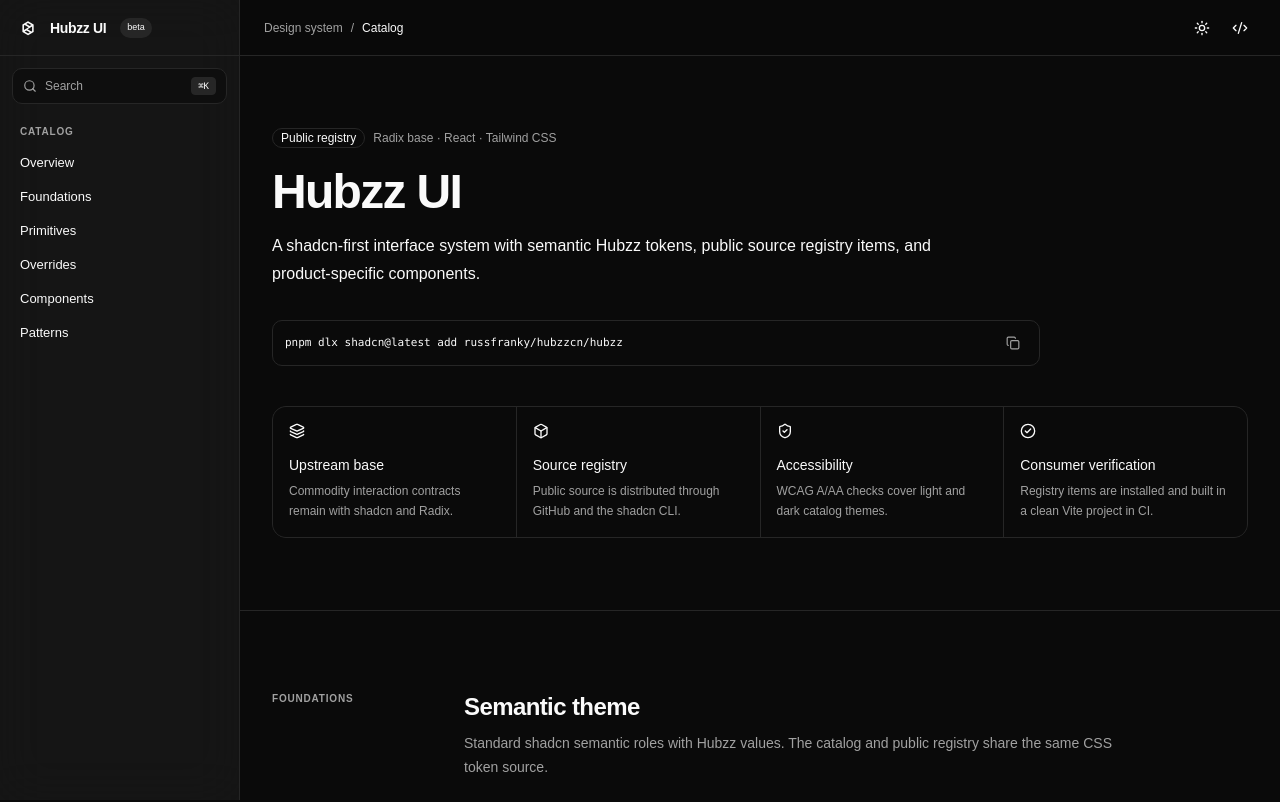
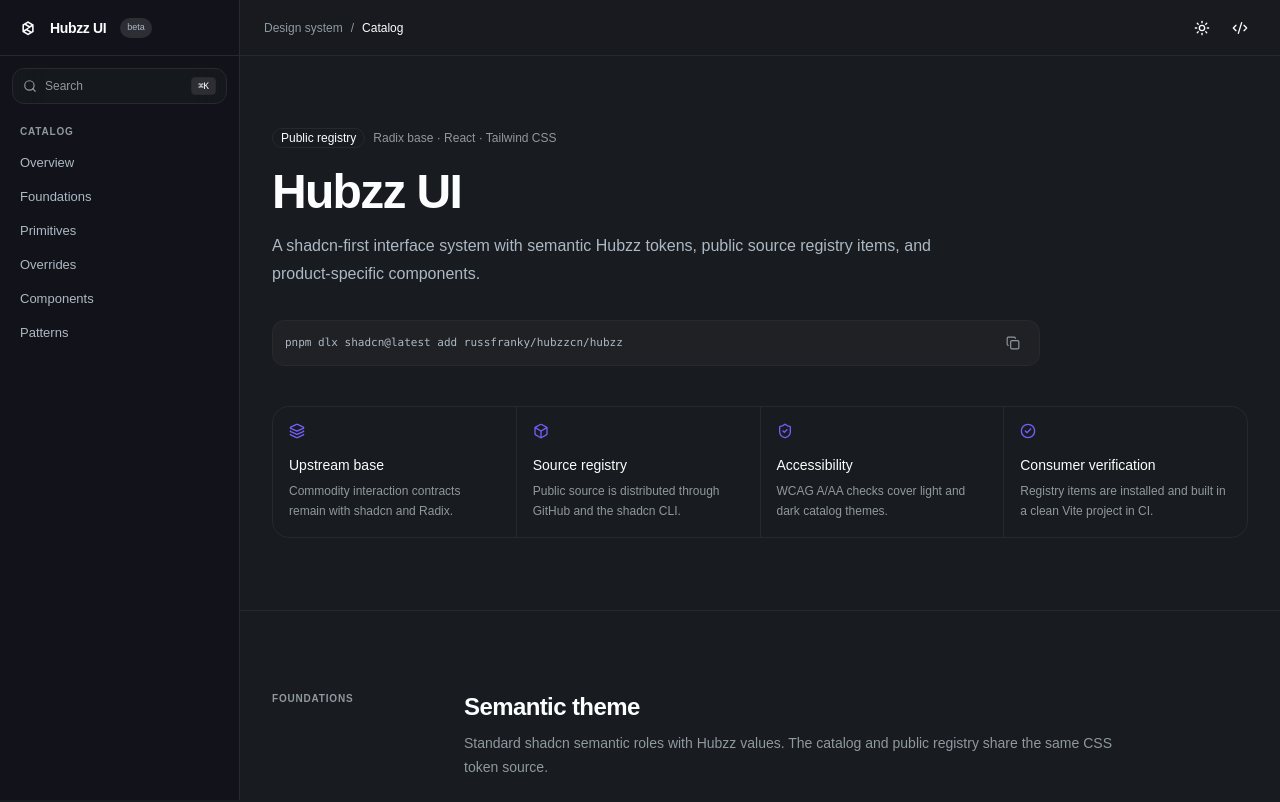
Before and after one commit to russfranky/hubzzcn, a React (Vite) app: page / in a window 1280 px wide. Shown: the top 802 px of the page. Built offline with nearby package versions, Linux system fonts and the light colour scheme.

Commit message:
fix(theme): restore Hubzz purple foundation tokens
Put back the pre-canonical Hubzz semantic palette (purple primary) and Button
geometry that were replaced by neutral shadcn foundation colors.

```diff
--- a/src/components/ui/button.tsx
+++ b/src/components/ui/button.tsx
@@ -5,36 +5,37 @@ import { Slot } from "radix-ui"
 import { cn } from "@/lib/utils"
 
 /**
- * Hubzz keeps the shadcn Button contract and canonical pre-alpha visual layer.
+ * Hubzz keeps the shadcn Button contract and changes only the visual layer.
  *
- * Variants stay semantic so registry consumers inherit the same behavior as
- * the catalog without a separate brand-colored primitive system.
+ * The variants stay semantic and source their color treatment from theme
+ * roles so registry consumers inherit the same behavior as the catalog.
  */
 const buttonVariants = cva(
-  "inline-flex shrink-0 items-center justify-center gap-2 rounded-md text-sm font-medium whitespace-nowrap transition-all outline-none focus-visible:border-ring focus-visible:ring-[3px] focus-visible:ring-ring/50 disabled:pointer-events-none disabled:opacity-50 aria-invalid:border-destructive aria-invalid:ring-destructive/20 dark:aria-invalid:ring-destructive/40 [&_svg]:pointer-events-none [&_svg]:shrink-0 [&_svg:not([class*='size-'])]:size-4",
+  "group/button inline-flex shrink-0 items-center justify-center gap-2 rounded-full border border-transparent font-semibold whitespace-nowrap transition-[background,border-color,box-shadow,color,opacity,transform] outline-none select-none focus-visible:ring-4 focus-visible:ring-ring/20 disabled:pointer-events-none disabled:opacity-[0.32] aria-invalid:border-destructive aria-invalid:ring-destructive/20 [&_svg]:pointer-events-none [&_svg]:shrink-0",
   {
     variants: {
       variant: {
-        default: "bg-primary text-primary-foreground hover:bg-primary/90",
+        default:
+          "text-primary-foreground [background:var(--primary-gradient)] hover:[background:var(--primary)] active:[background:var(--primary)]",
+        secondary:
+          "bg-secondary text-secondary-foreground hover:bg-accent hover:text-foreground active:bg-secondary",
+        outline:
+          "border-border bg-transparent text-foreground hover:border-foreground hover:bg-transparent active:border-muted-foreground",
+        ghost: "bg-transparent text-foreground hover:bg-accent active:bg-muted",
         destructive:
-          "bg-destructive text-white hover:bg-destructive/90 focus-visible:ring-destructive/20 dark:bg-destructive/60 dark:focus-visible:ring-destructive/40",
-        outline:
-          "border bg-background text-foreground hover:bg-accent hover:text-accent-foreground dark:border-input dark:bg-input/30 dark:hover:bg-input/50",
-        secondary:
-          "bg-secondary text-secondary-foreground hover:bg-secondary/80",
-        ghost:
-          "hover:bg-accent hover:text-accent-foreground dark:hover:bg-accent/50",
-        link: "text-primary underline-offset-4 hover:underline",
+          "bg-destructive text-destructive-foreground hover:bg-destructive/85 active:bg-destructive",
+        link: "h-auto rounded-none border-0 p-0 text-primary underline-offset-4 hover:underline",
       },
       size: {
-        default: "h-9 px-4 py-2 has-[>svg]:px-3",
-        xs: "h-7 rounded-md px-2.5 text-xs [&_svg:not([class*='size-'])]:size-3.5",
-        sm: "h-8 gap-1.5 rounded-md px-3 has-[>svg]:px-2.5",
-        lg: "h-10 rounded-md px-6 has-[>svg]:px-4",
-        icon: "size-9 rounded-md",
-        "icon-xs": "size-7 rounded-md [&_svg:not([class*='size-'])]:size-3.5",
-        "icon-sm": "size-8 rounded-md",
-        "icon-lg": "size-10 rounded-md [&_svg:not([class*='size-'])]:size-5",
+        default:
+          "h-11 px-5 text-sm leading-5 has-data-[icon=inline-end]:pr-4 has-data-[icon=inline-start]:pl-4 [&_svg:not([class*='size-'])]:size-5",
+        xs: "h-7 px-2.5 text-xs leading-[18px] [&_svg:not([class*='size-'])]:size-3.5",
+        sm: "h-8 px-3.5 text-xs leading-[18px] [&_svg:not([class*='size-'])]:size-4",
+        lg: "h-12 px-6 text-base leading-6 [&_svg:not([class*='size-'])]:size-5",
+        icon: "size-11 p-3 [&_svg:not([class*='size-'])]:size-5",
+        "icon-xs": "size-7 p-1.5 [&_svg:not([class*='size-'])]:size-3.5",
+        "icon-sm": "size-8 p-2 [&_svg:not([class*='size-'])]:size-4",
+        "icon-lg": "size-12 p-3.5 [&_svg:not([class*='size-'])]:size-5",
       },
     },
     defaultVariants: {
--- a/src/index.css
+++ b/src/index.css
@@ -45,103 +45,116 @@
   --color-card: var(--card);
   --color-foreground: var(--foreground);
   --color-background: var(--background);
-  --radius-sm: calc(var(--radius) - 4px);
-  --radius-md: calc(var(--radius) - 2px);
+  --radius-sm: calc(var(--radius) * 0.6);
+  --radius-md: calc(var(--radius) * 0.8);
   --radius-lg: var(--radius);
-  --radius-xl: calc(var(--radius) + 4px);
-  --radius-2xl: calc(var(--radius) + 8px);
-  --radius-3xl: calc(var(--radius) + 12px);
-  --radius-4xl: calc(var(--radius) + 16px);
+  --radius-xl: calc(var(--radius) * 1.4);
+  --radius-2xl: calc(var(--radius) * 1.8);
+  --radius-3xl: calc(var(--radius) * 2.2);
+  --radius-4xl: calc(var(--radius) * 2.6);
 }
 
 /*
  * Hubzz semantic tokens.
  *
- * Match the canonical pre-alpha shadcn foundation. Hubzz components consume
- * these semantic roles instead of carrying brand-colored primitive overrides.
+ * The public catalog and source registry both derive from these values. Keep
+ * component code on semantic roles whenever possible so the system remains
+ * compatible with upstream shadcn behavior.
  */
 :root {
-  --background: #ffffff;
-  --foreground: oklch(0.145 0 0);
-  --card: #ffffff;
-  --card-foreground: oklch(0.145 0 0);
-  --popover: oklch(1 0 0);
-  --popover-foreground: oklch(0.145 0 0);
-  --primary: #030213;
-  --primary-foreground: #ffffff;
-  --secondary: oklch(0.95 0.0058 264.53);
-  --secondary-foreground: #030213;
-  --muted: #ececf0;
-  --muted-foreground: #717182;
-  --accent: #e9ebef;
-  --accent-foreground: #030213;
-  --destructive: #d4183d;
-  --destructive-foreground: #ffffff;
-  --border: rgba(0, 0, 0, 0.1);
-  --input: transparent;
-  --input-background: #f3f3f5;
-  --switch-background: #cbced4;
-  --ring: oklch(0.708 0 0);
-  --radius: 0.625rem;
-  --control-hover: var(--accent);
-  --pill-hover: var(--secondary);
+  --background: oklch(0.979 0.011 291.957);
+  --foreground: oklch(0.189 0.014 278.565);
+  --card: oklch(0.994 0.002 247.839);
+  --card-foreground: oklch(0.189 0.014 278.565);
+  --popover: oklch(0.994 0.002 247.839);
+  --popover-foreground: oklch(0.189 0.014 278.565);
+  --primary: oklch(0.592 0.221 283.18);
+  --primary-foreground: oklch(0.994 0.002 247.839);
+  --primary-gradient: linear-gradient(
+    135deg,
+    oklch(0.667 0.194 292.169),
+    oklch(0.592 0.221 283.18)
+  );
+  --secondary: oklch(0.953 0.024 291.043);
+  --secondary-foreground: oklch(0.189 0.014 278.565);
+  --muted: oklch(0.953 0.024 291.043);
+  --muted-foreground: oklch(0.505 0.014 240.12);
+  --accent: oklch(0.916 0.042 291.468);
+  --accent-foreground: oklch(0.518 0.191 283.113);
+  --destructive: oklch(0.576 0.209 29.482);
+  --destructive-foreground: oklch(0.994 0.002 247.839);
+  --border: oklch(0 0 0 / 0.08);
+  --input: oklch(0 0 0 / 0.15);
+  --input-background: oklch(0.953 0.024 291.043);
+  --switch-background: oklch(0.779 0.021 243.496);
+  --ring: oklch(0.592 0.221 283.18);
+  --radius: 0.75rem;
+  --radius-button: 9999px;
+  --control-hover: oklch(0.916 0.042 291.468);
+  --pill-hover: oklch(0.953 0.024 291.043);
   --success: oklch(0.735 0.136 159.309);
   --warning: oklch(0.803 0.136 86.47);
-  --chart-1: oklch(0.646 0.222 41.116);
-  --chart-2: oklch(0.6 0.118 184.704);
-  --chart-3: oklch(0.398 0.07 227.392);
-  --chart-4: oklch(0.828 0.189 84.429);
-  --chart-5: oklch(0.769 0.188 70.08);
-  --sidebar: oklch(0.985 0 0);
-  --sidebar-foreground: oklch(0.145 0 0);
-  --sidebar-primary: var(--primary);
-  --sidebar-primary-foreground: var(--primary-foreground);
-  --sidebar-accent: oklch(0.97 0 0);
-  --sidebar-accent-foreground: oklch(0.205 0 0);
-  --sidebar-border: oklch(0.922 0 0);
-  --sidebar-ring: var(--ring);
+  --chart-1: oklch(0.592 0.221 283.18);
+  --chart-2: oklch(0.735 0.136 159.309);
+  --chart-3: oklch(0.803 0.136 86.47);
+  --chart-4: oklch(0.674 0.197 27.83);
+  --chart-5: oklch(0.617 0.017 235.553);
+  --sidebar: oklch(0.994 0.002 247.839);
+  --sidebar-foreground: oklch(0.189 0.014 278.565);
+  --sidebar-primary: oklch(0.592 0.221 283.18);
+  --sidebar-primary-foreground: oklch(0.994 0.002 247.839);
+  --sidebar-accent: oklch(0.953 0.024 291.043);
+  --sidebar-accent-foreground: oklch(0.189 0.014 278.565);
+  --sidebar-border: oklch(0 0 0 / 0.08);
+  --sidebar-ring: oklch(0.592 0.221 283.18);
 }
 
 .dark {
-  --background: oklch(0.145 0 0);
-  --foreground: oklch(0.985 0 0);
-  --card: oklch(0.145 0 0);
-  --card-foreground: oklch(0.985 0 0);
-  --popover: oklch(0.145 0 0);
-  --popover-foreground: oklch(0.985 0 0);
-  --primary: oklch(0.985 0 0);
-  --primary-foreground: oklch(0.205 0 0);
-  --secondary: oklch(0.269 0 0);
-  --secondary-foreground: oklch(0.985 0 0);
-  --muted: oklch(0.269 0 0);
-  --muted-foreground: oklch(0.708 0 0);
-  --accent: oklch(0.269 0 0);
-  --accent-foreground: oklch(0.985 0 0);
-  --destructive: oklch(0.396 0.141 25.723);
-  --destructive-foreground: #ffffff;
-  --border: oklch(0.269 0 0);
-  --input: oklch(0.269 0 0);
-  --input-background: oklch(0.269 0 0);
+  --background: oklch(0.221 0.009 255.608);
+  --foreground: oklch(0.994 0.002 247.839);
+  --card: oklch(0.269 0.01 268.313);
+  --card-foreground: oklch(0.994 0.002 247.839);
+  --popover: oklch(0.269 0.01 268.313);
+  --popover-foreground: oklch(0.994 0.002 247.839);
+  --primary: oklch(0.592 0.221 283.18);
+  --primary-foreground: oklch(0.994 0.002 247.839);
+  --primary-gradient: linear-gradient(
+    135deg,
+    oklch(0.667 0.194 292.169),
+    oklch(0.592 0.221 283.18)
+  );
+  --secondary: oklch(0.302 0.011 271.028);
+  --secondary-foreground: oklch(0.779 0.021 243.496);
+  --muted: oklch(0.302 0.011 271.028);
+  --muted-foreground: oklch(0.677 0.015 238.128);
+  --accent: oklch(0.302 0.011 271.028);
+  --accent-foreground: oklch(0.722 0.148 288.272);
+  --destructive: oklch(0.576 0.209 29.482);
+  --destructive-foreground: oklch(0.994 0.002 247.839);
+  --border: oklch(0.282 0.011 278.154);
+  --input: oklch(0.361 0.012 252.962);
+  --input-background: oklch(0.361 0.012 252.962);
   --switch-background: oklch(0.439 0 0);
-  --ring: oklch(0.439 0 0);
-  --radius: 0.625rem;
-  --control-hover: var(--accent);
-  --pill-hover: var(--secondary);
+  --ring: oklch(0.592 0.221 283.18);
+  --radius: 0.75rem;
+  --radius-button: 9999px;
+  --control-hover: oklch(0.361 0.012 252.962);
+  --pill-hover: oklch(0.31 0.017 270.822);
   --success: oklch(0.735 0.136 159.309);
   --warning: oklch(0.803 0.136 86.47);
-  --chart-1: oklch(0.488 0.243 264.376);
-  --chart-2: oklch(0.696 0.17 162.48);
-  --chart-3: oklch(0.769 0.188 70.08);
-  --chart-4: oklch(0.627 0.265 303.9);
-  --chart-5: oklch(0.645 0.246 16.439);
-  --sidebar: oklch(0.205 0 0);
-  --sidebar-foreground: oklch(0.985 0 0);
-  --sidebar-primary: var(--primary);
-  --sidebar-primary-foreground: var(--primary-foreground);
-  --sidebar-accent: oklch(0.269 0 0);
-  --sidebar-accent-foreground: oklch(0.985 0 0);
-  --sidebar-border: oklch(0.269 0 0);
-  --sidebar-ring: var(--ring);
+  --chart-1: oklch(0.592 0.221 283.18);
+  --chart-2: oklch(0.735 0.136 159.309);
+  --chart-3: oklch(0.803 0.136 86.47);
+  --chart-4: oklch(0.674 0.197 27.83);
+  --chart-5: oklch(0.617 0.017 235.553);
+  --sidebar: oklch(0.189 0.014 278.565);
+  --sidebar-foreground: oklch(0.994 0.002 247.839);
+  --sidebar-primary: oklch(0.592 0.221 283.18);
+  --sidebar-primary-foreground: oklch(0.994 0.002 247.839);
+  --sidebar-accent: oklch(0.269 0.01 268.313);
+  --sidebar-accent-foreground: oklch(0.779 0.021 243.496);
+  --sidebar-border: oklch(0.282 0.011 278.154);
+  --sidebar-ring: oklch(0.592 0.221 283.18);
 }
 
 @layer base {
```
